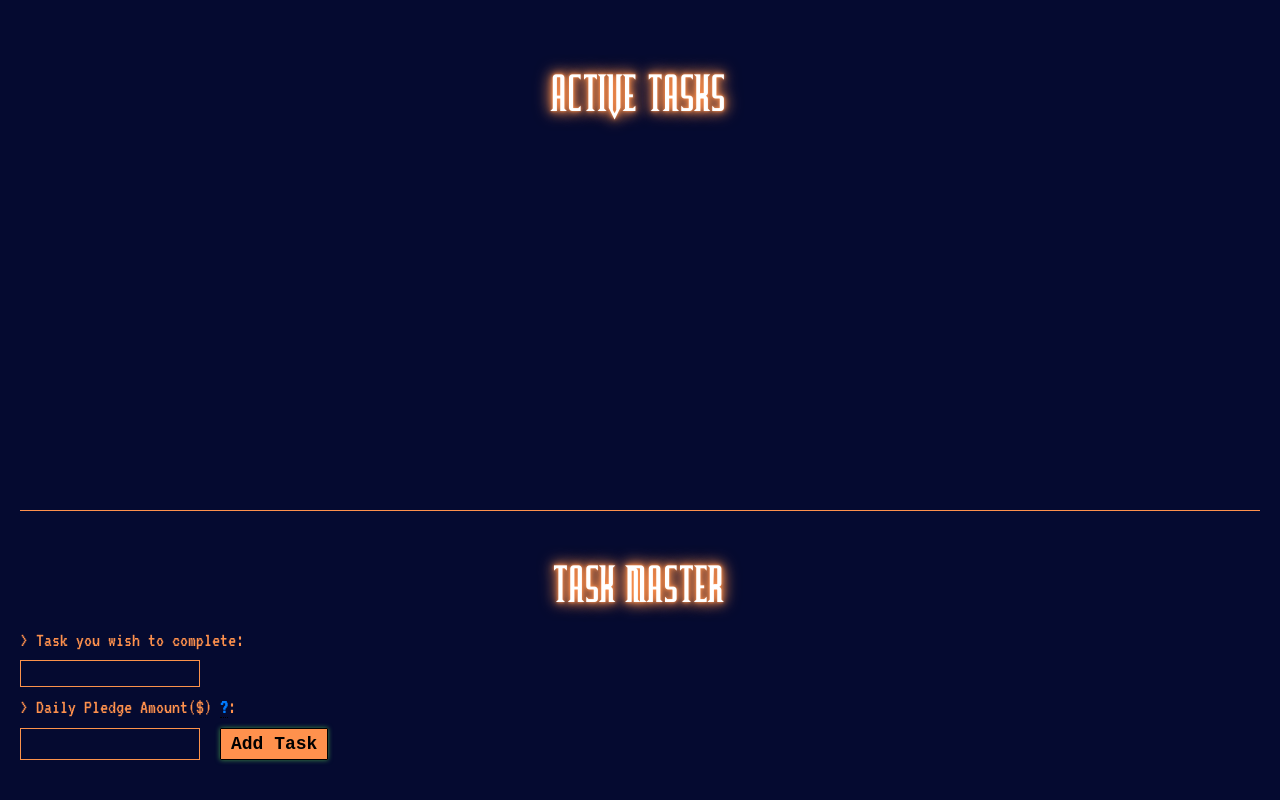
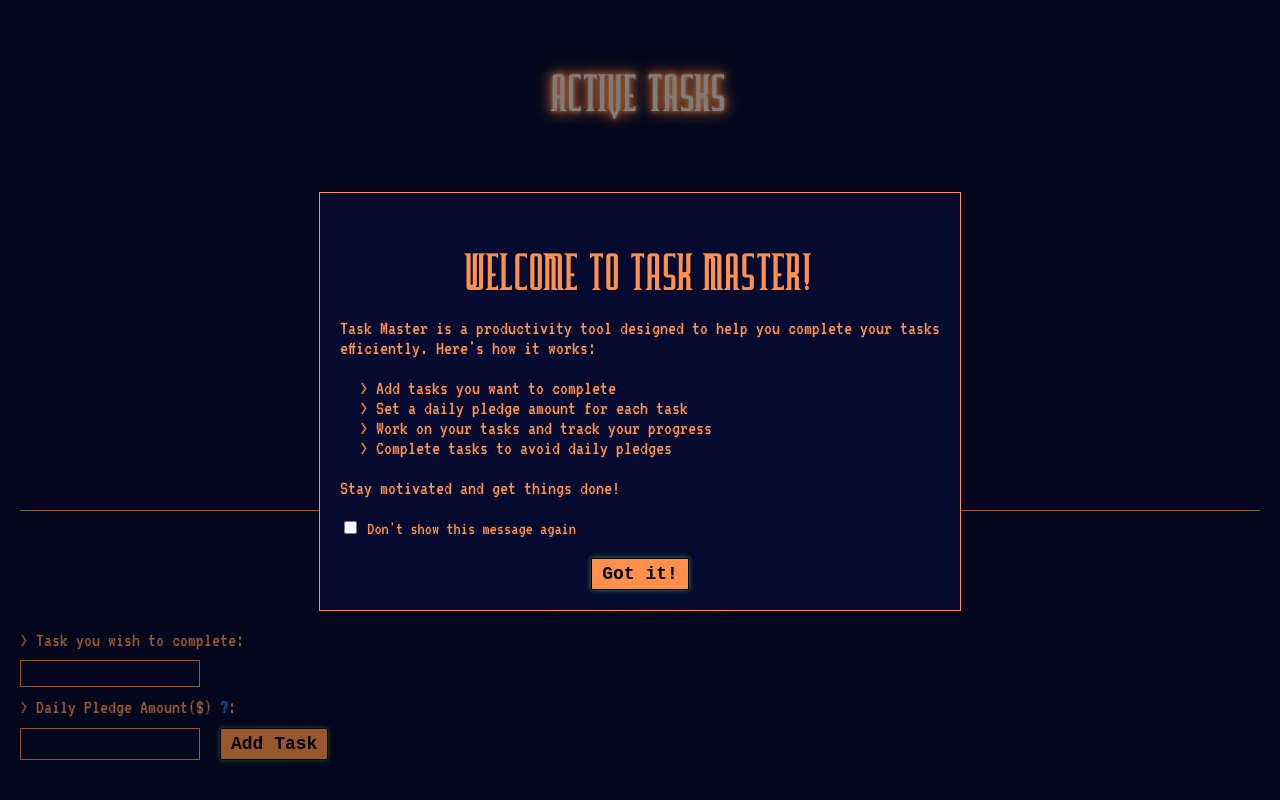
Before and after one commit to nissmogt/taskmaster, a plain HTML site: page index.html in a window 1280 px wide. Drawn offline with Linux system fonts and the light colour scheme; a web font is replaced by a local one.

Commit message:
added confirmation and intro windows

```diff
--- a/index.html
+++ b/index.html
@@ -30,7 +30,38 @@
             <button type="submit">Add Task</button>
         </form>
     </div>
+    <div id="popup" class="popup">
+        <div class="popup-content">
+            <h2>Welcome to Task Master!</h2>
+            <p>Task Master is a productivity tool designed to help you complete your tasks efficiently. Here's how it works:</p>
+            <ul>
+                <li>Add tasks you want to complete</li>
+                <li>Set a daily pledge amount for each task</li>
+                <li>Work on your tasks and track your progress</li>
+                <li>Complete tasks to avoid daily pledges</li>
+            </ul>
+            <p>Stay motivated and get things done!</p>
+            <div class="dont-show-again">
+                <input type="checkbox" id="dontShowAgain">
+                <label for="dontShowAgain">Don't show this message again</label>
+            </div>
+            <button id="closePopup">Got it!</button>
+        </div>
+    </div>
+    <script src="script.js"></script>
+    <div id="confirmationPopup" class="popup">
+    <div class="popup-content">
+        <h2>Confirm Task Details</h2>
+        <p>Are you sure you want to add this task?</p>
+        <div id="taskDetails"></div>
+        <div class="popup-buttons">
+            <button id="confirmTask">Confirm</button>
+            <button id="cancelTask">Cancel</button>
+        </div>
+    </div>
+</div>
 
-    <script src="script.js"></script>
+</div>
+
 </body>
 </html>
--- a/script.js
+++ b/script.js
@@ -2,7 +2,14 @@ let tasks = [];
 let activeTimer = null;
 let startTime = null;
 
-document.getElementById('taskForm').addEventListener('submit', function(e) {
+document.addEventListener('DOMContentLoaded', function() {
+    const taskForm = document.getElementById('taskForm');
+    const confirmationPopup = document.getElementById('confirmationPopup');
+    const taskDetails = document.getElementById('taskDetails');
+    const confirmTask = document.getElementById('confirmTask');
+    const cancelTask = document.getElementById('cancelTask');
+
+    taskForm.addEventListener('submit', function(e) {
         e.preventDefault();
 
         const taskInput = document.getElementById('taskInput');
@@ -13,21 +20,45 @@ document.getElementById('taskForm').addEventListener('submit', function(e) {
 
         if (taskText && !isNaN(pledge) && pledge >= 1) {
             pledgeError.textContent = '';
+
+            // Show task details in the confirmation popup
+            taskDetails.innerHTML = `
+                <p><strong>Task:</strong> ${taskText}</p>
+                <p><strong>Daily Pledge:</strong> $${pledge.toFixed(2)}</p>
+            `;
+
+            // Show the confirmation popup
+            confirmationPopup.style.display = 'block';
+        } else if (pledge < 1) {
+            pledgeError.textContent = 'Daily pledge must be at least $1.';
+        }
+    });
+
+    confirmTask.addEventListener('click', function() {
+        const taskInput = document.getElementById('taskInput');
+        const pledgeValue = document.getElementById('dollarValue');
+
         const task = {
-            text: taskText,
-            pledge: pledge,
+            text: taskInput.value.trim(),
+            pledge: parseFloat(pledgeValue.value),
             createdAt: new Date(),
             isWorking: false,
             elapsedTime: 0
         };
+
         tasks.push(task);
         updateTaskList();
 
-        taskInput.value = '';
-        pledgeValue.value = '';
-    } else if (pledge < 1) {
-        pledgeError.textContent = 'Daily pledge must be at least $1.';
-    }
+        // Hide the confirmation popup
+        confirmationPopup.style.display = 'none';
+
+        // Reset the form
+        taskForm.reset();
+    });
+
+    cancelTask.addEventListener('click', function() {
+        // Hide the confirmation popup without adding the task
+        confirmationPopup.style.display = 'none';
     });
 
     document.getElementById('dollarValue').addEventListener('input', function(e) {
@@ -39,7 +70,21 @@ document.getElementById('dollarValue').addEventListener('input', function(e) {
         }
     });
 
+    if (localStorage.getItem('dontShowPopup') !== 'true') {
+        document.getElementById('popup').style.display = 'block';
+    }
+
+    document.getElementById('closePopup').addEventListener('click', function() {
+        document.getElementById('popup').style.display = 'none';
+
+        if (document.getElementById('dontShowAgain').checked) {
+            localStorage.setItem('dontShowPopup', 'true');
+        }
+    });
+});
+
 function updateTaskList() {
+    const taskList = document.getElementById('taskList');
     taskList.innerHTML = tasks.map((task, index) => `
         <li class="${task.isWorking ? 'working' : ''}">
             <div class="task-container">
@@ -51,7 +96,7 @@ function updateTaskList() {
                         <div class="timer" id="timer-${index}">${formatTime(task.elapsedTime)}</div>
                     </div>
                     <div class="task-buttons">
-                        <button onclick="workOnTask(${index})">${task.isWorking ? 'Pause Work' : 'Initiate Work'}</button>
+                        <button onclick="workOnTask(${index})">${task.isWorking ? 'Pause Task' : 'Initiate Task'}</button>
                         <button onclick="removeTask(${index})">Complete Work</button>
                     </div>
                 </div>
--- a/styles.css
+++ b/styles.css
@@ -44,7 +44,7 @@ body {
 }
 
 h1, h2 {
-    font-family: 'Furgatorio Tiling', 'Arial', sans-serif;
+    font-family: 'ibm-nerd', 'Furgatorio Tiling', 'Arial', sans-serif;
     font-size: 40px;
     margin-bottom: 20px;
     text-transform: uppercase;
@@ -60,7 +60,7 @@ h2 {
 }
 
 h1 {
-    color: #ffffff; /* Adjust this to your preferred text color */
+    color: #d3d1d1; /* Adjust this to your preferred text color */
     text-shadow: 0 0 5px #ff914d, /* Orange glow */
                  0 0 10px #ff914d,
                  0 0 20px #ff914d,
@@ -210,3 +210,70 @@ input[type="text"], input[type="number"] {
     visibility: visible;
     opacity: 1;
 }
+
+.popup {
+    display: none;
+    position: fixed;
+    z-index: 1;
+    left: 0;
+    top: 0;
+    width: 100%;
+    height: 100%;
+    overflow: auto;
+    background-color: rgba(0,0,0,0.4);
+}
+
+.popup-content {
+    background-color: #050a30;
+    margin: 15% auto;
+    padding: 20px;
+    border: 1px solid #ff914d;
+    width: 70%;
+    max-width: 600px;
+    color: #ff914d;
+    font-family: 'ibm-nerd', 'VT323', 'Courier New', monospace;
+}
+
+.popup-content h2 {
+    text-align: center;
+    font-family: 'ibm-nerd', 'Furgatorio Tiling', 'Arial', sans-serif;
+}
+
+.popup-content ul {
+    list-style-type: none;
+    padding-left: 20px;
+}
+
+.popup-content ul li:before {
+    content: "> ";
+    color: #ff914d;
+}
+
+#closePopup {
+    display: block;
+    margin: 20px auto 0;
+}
+
+.dont-show-again {
+    margin-top: 20px;
+    font-size: 0.9em;
+}
+
+.popup-buttons {
+    display: flex;
+    justify-content: center;
+    gap: 20px;
+    margin-top: 20px;
+}
+
+#confirmationPopup .popup-content {
+    text-align: center;
+}
+
+#taskDetails {
+    margin: 20px 0;
+    text-align: left;
+    padding: 10px;
+    border: 1px solid #ff914d;
+    background-color: rgba(255, 145, 77, 0.1);
+}
```
Lines whose indentation alone changed are shown as unchanged.
